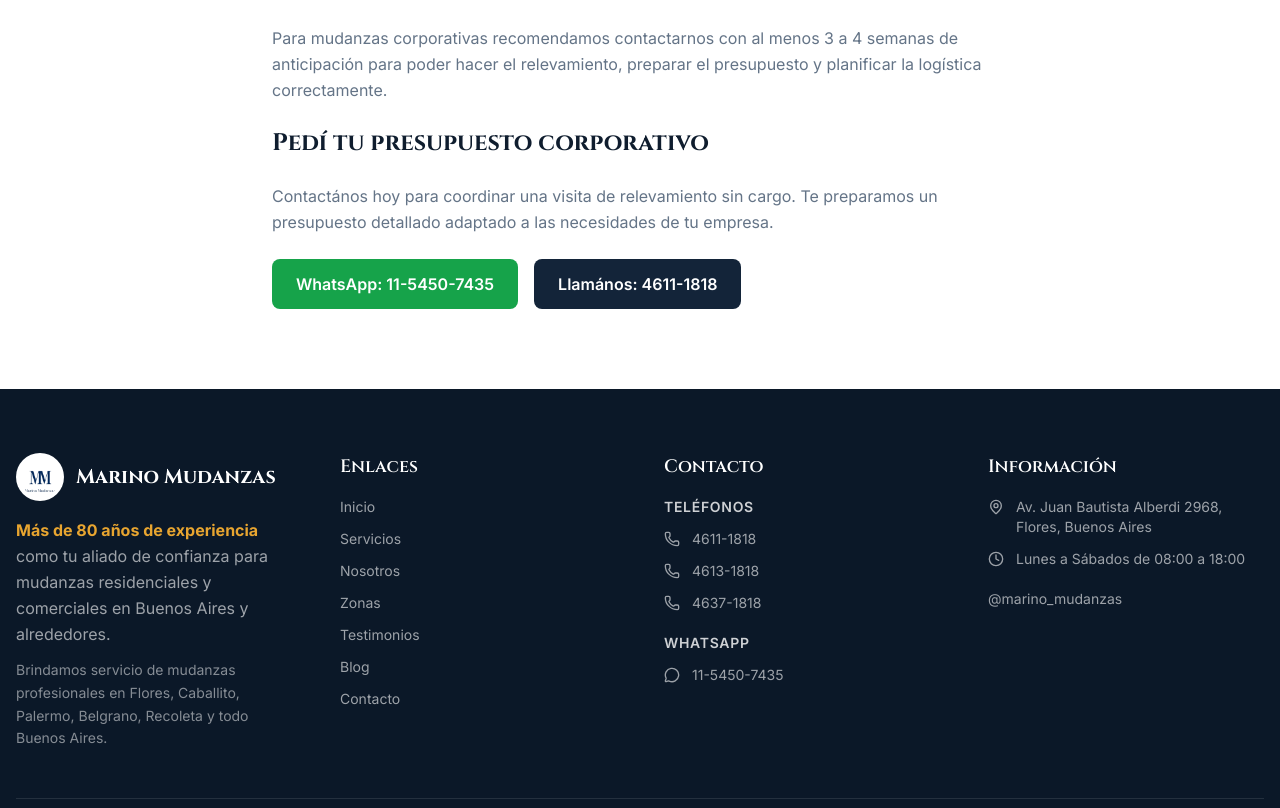
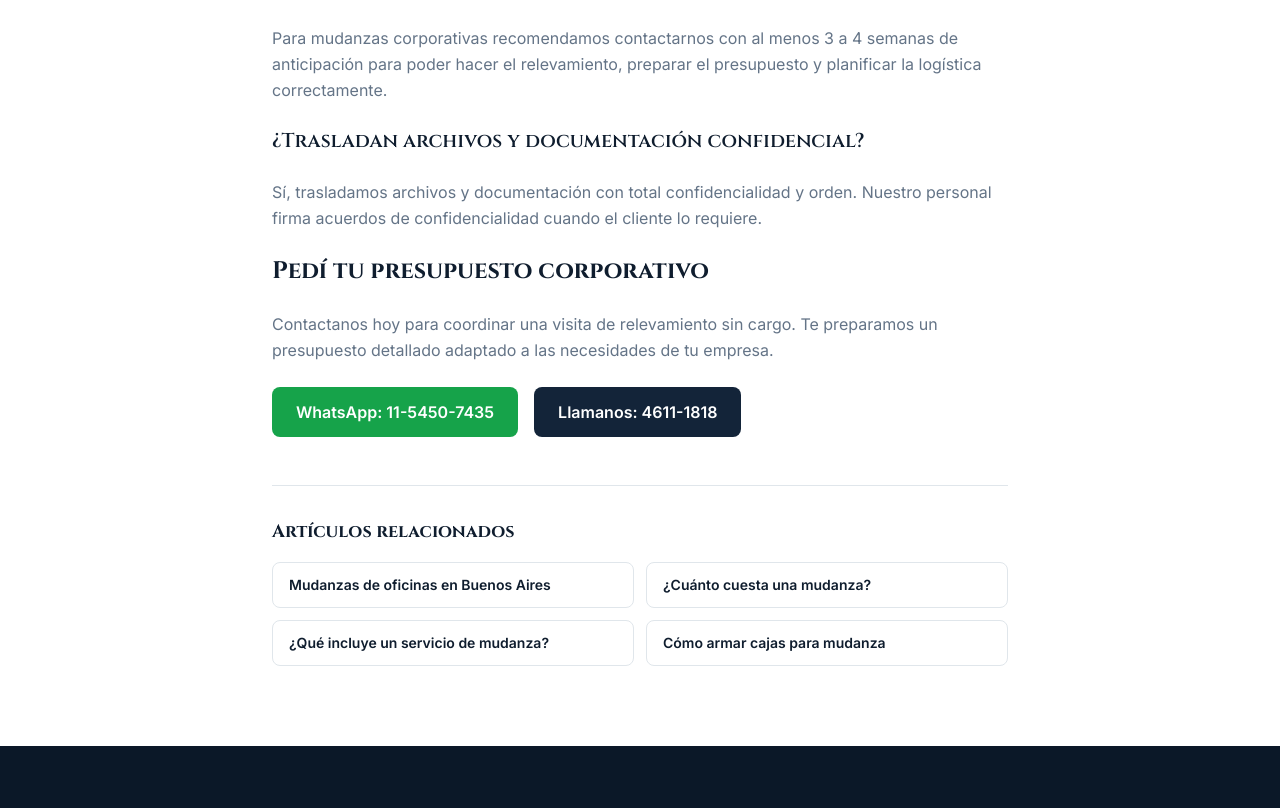
Before and after one commit to Lukaku55/marinomudanzas-next, a Next.js app: page /mudanzas-oficinas in a window 1280 px wide. Shown: the part 2286-3094 px from the top of the page. Built offline with nearby package versions, Linux system fonts and the light colour scheme.

Commit message:
Add FAQPage schema and related blog links to mudanzas-oficinas page

```diff
--- a/app/mudanzas-oficinas/page.tsx
+++ b/app/mudanzas-oficinas/page.tsx
@@ -9,7 +9,7 @@ export const metadata: Metadata = {
   description: "Mudanzas corporativas y de oficinas en CABA y GBA. Minimizamos el tiempo de inactividad de tu empresa. Más de 80 años de experiencia. Tel 4611-1818",
 };
 
-const jsonLd = {
+const serviceSchema = {
   "@context": "https://schema.org",
   "@type": "Service",
   "name": "Mudanzas de Oficinas en Buenos Aires",
@@ -30,10 +30,58 @@ const jsonLd = {
   }
 };
 
+const faqSchema = {
+  "@context": "https://schema.org",
+  "@type": "FAQPage",
+  "mainEntity": [
+    {
+      "@type": "Question",
+      "name": "¿Pueden trabajar de noche o los fines de semana para mudanzas de oficinas?",
+      "acceptedAnswer": {
+        "@type": "Answer",
+        "text": "Sí. Para mudanzas corporativas nos adaptamos al horario que mejor le convenga a tu empresa para minimizar el impacto en la operación. Consultanos para coordinar el horario ideal."
+      }
+    },
+    {
+      "@type": "Question",
+      "name": "¿Cuánto tiempo lleva una mudanza de oficina?",
+      "acceptedAnswer": {
+        "@type": "Answer",
+        "text": "Depende del tamaño. Un estudio profesional pequeño puede mudarse en medio día. Una oficina mediana de 20 personas suele llevar entre 1 y 2 días. Oficinas grandes o multipisos pueden requerir varios días de trabajo planificado por etapas."
+      }
+    },
+    {
+      "@type": "Question",
+      "name": "¿Manejan equipos de tecnología delicados en mudanzas corporativas?",
+      "acceptedAnswer": {
+        "@type": "Answer",
+        "text": "Sí, tenemos experiencia en el traslado de computadoras, servidores, monitores y equipamiento técnico con embalaje especializado. Recomendamos hacer backup de toda la información antes de la mudanza como medida de precaución adicional."
+      }
+    },
+    {
+      "@type": "Question",
+      "name": "¿Con cuánta anticipación hay que coordinar una mudanza de oficina?",
+      "acceptedAnswer": {
+        "@type": "Answer",
+        "text": "Para mudanzas corporativas recomendamos contactarnos con al menos 3 a 4 semanas de anticipación para poder hacer el relevamiento, preparar el presupuesto y planificar la logística correctamente."
+      }
+    },
+    {
+      "@type": "Question",
+      "name": "¿Trasladan archivos y documentación confidencial?",
+      "acceptedAnswer": {
+        "@type": "Answer",
+        "text": "Sí, trasladamos archivos y documentación con total confidencialidad y orden para que todo llegue exactamente donde tiene que estar. Nuestro personal firma acuerdos de confidencialidad cuando el cliente lo requiere."
+      }
+    }
+  ]
+};
+
 export default function Page() {
   return (
     <>
-      <script type="application/ld+json" dangerouslySetInnerHTML={{ __html: JSON.stringify(jsonLd) }} />
+      <script type="application/ld+json" dangerouslySetInnerHTML={{ __html: JSON.stringify(serviceSchema) }} />
+      <script type="application/ld+json" dangerouslySetInnerHTML={{ __html: JSON.stringify(faqSchema) }} />
       <Header />
       <main className="pt-24 pb-20">
         <article className="container mx-auto px-4 max-w-3xl">
@@ -59,7 +107,7 @@ export default function Page() {
               <li><strong>Oficinas medianas:</strong> empresas de 10 a 50 personas con coordinación de múltiples áreas y equipamiento variado.</li>
               <li><strong>Grandes corporaciones:</strong> mudanzas de múltiples pisos o edificios completos con planificación por etapas.</li>
               <li><strong>Locales comerciales:</strong> traslado de mobiliario, equipamiento y mercadería de locales en CABA y GBA.</li>
-              <li><strong>Mudanzas de depósitos:</strong> traslado de stock, estanterías y equipamiento industrial con camiónes de gran porte.</li>
+              <li><strong>Mudanzas de depósitos:</strong> traslado de stock, estanterías y equipamiento industrial con camiones de gran porte.</li>
             </ul>
 
             <h2 className="font-display text-2xl font-bold text-foreground mt-10 mb-4">Empresas que confiaron en nosotros</h2>
@@ -88,11 +136,24 @@ export default function Page() {
             <h3 className="font-display text-xl font-semibold text-foreground mt-6 mb-2">¿Con cuánta anticipación hay que coordinar?</h3>
             <p>Para mudanzas corporativas recomendamos contactarnos con al menos 3 a 4 semanas de anticipación para poder hacer el relevamiento, preparar el presupuesto y planificar la logística correctamente.</p>
 
+            <h3 className="font-display text-xl font-semibold text-foreground mt-6 mb-2">¿Trasladan archivos y documentación confidencial?</h3>
+            <p>Sí, trasladamos archivos y documentación con total confidencialidad y orden. Nuestro personal firma acuerdos de confidencialidad cuando el cliente lo requiere.</p>
+
             <h2 className="font-display text-2xl font-bold text-foreground mt-10 mb-4">Pedí tu presupuesto corporativo</h2>
-            <p>Contactános hoy para coordinar una visita de relevamiento sin cargo. Te preparamos un presupuesto detallado adaptado a las necesidades de tu empresa.</p>
+            <p>Contactanos hoy para coordinar una visita de relevamiento sin cargo. Te preparamos un presupuesto detallado adaptado a las necesidades de tu empresa.</p>
             <div className="flex flex-col sm:flex-row gap-4 mt-6">
               <a href="https://wa.me/5491154507435" target="_blank" rel="noopener noreferrer" className="flex items-center justify-center gap-2 bg-green-600 text-white px-6 py-3 rounded-lg font-semibold hover:opacity-90 transition-opacity">WhatsApp: 11-5450-7435</a>
-              <a href="tel:+541146111818" className="flex items-center justify-center gap-2 bg-navy text-white px-6 py-3 rounded-lg font-semibold hover:opacity-90 transition-opacity">Llamános: 4611-1818</a>
+              <a href="tel:+541146111818" className="flex items-center justify-center gap-2 bg-navy text-white px-6 py-3 rounded-lg font-semibold hover:opacity-90 transition-opacity">Llamanos: 4611-1818</a>
+            </div>
+          </div>
+
+          <div className="mt-12 pt-8 border-t border-border">
+            <h3 className="font-display text-lg font-bold text-foreground mb-4">Artículos relacionados</h3>
+            <div className="grid grid-cols-1 sm:grid-cols-2 gap-3">
+              <Link href="/blog/mudanzas-oficinas-buenos-aires" className="bg-card border border-border rounded-lg px-4 py-3 font-body text-sm font-semibold text-foreground hover:border-gold/40 hover:text-gold transition-colors">Mudanzas de oficinas en Buenos Aires</Link>
+              <Link href="/blog/cuanto-cuesta-mudanza-buenos-aires" className="bg-card border border-border rounded-lg px-4 py-3 font-body text-sm font-semibold text-foreground hover:border-gold/40 hover:text-gold transition-colors">¿Cuánto cuesta una mudanza?</Link>
+              <Link href="/blog/que-incluye-una-mudanza" className="bg-card border border-border rounded-lg px-4 py-3 font-body text-sm font-semibold text-foreground hover:border-gold/40 hover:text-gold transition-colors">¿Qué incluye un servicio de mudanza?</Link>
+              <Link href="/blog/como-armar-cajas-mudanza" className="bg-card border border-border rounded-lg px-4 py-3 font-body text-sm font-semibold text-foreground hover:border-gold/40 hover:text-gold transition-colors">Cómo armar cajas para mudanza</Link>
             </div>
           </div>
         </article>
```
